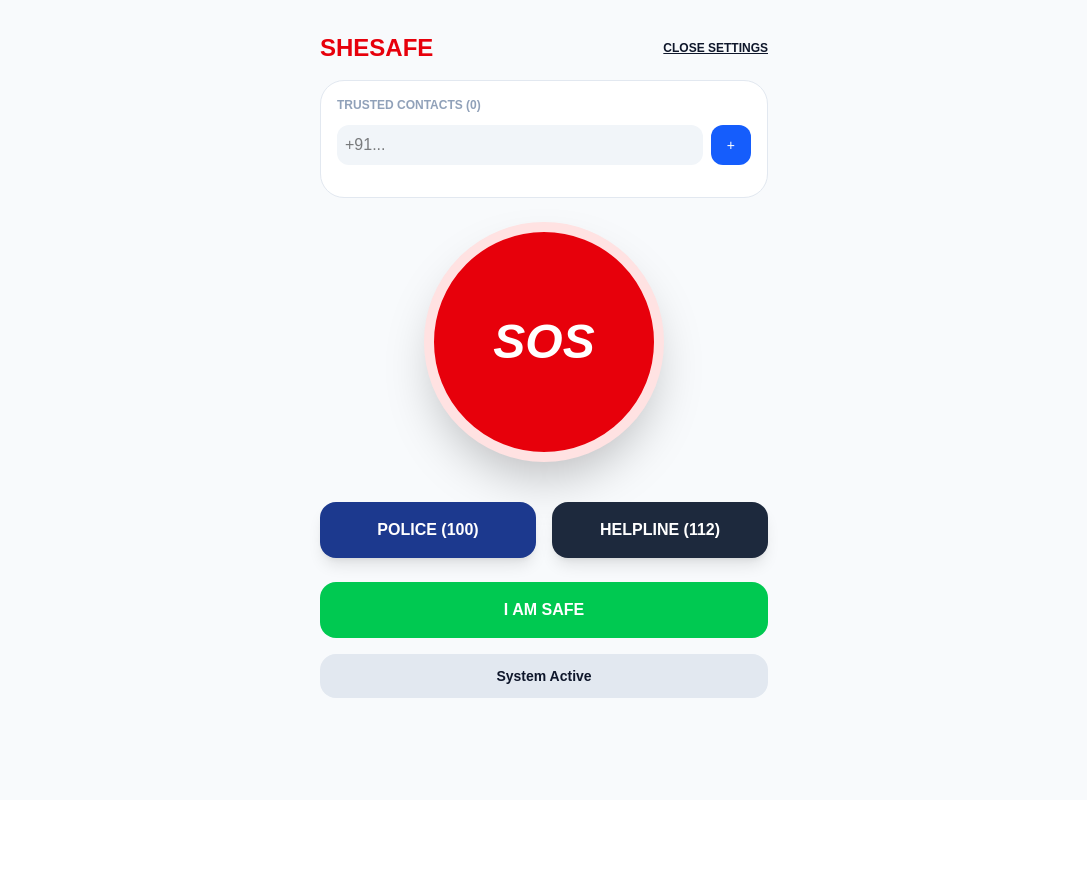
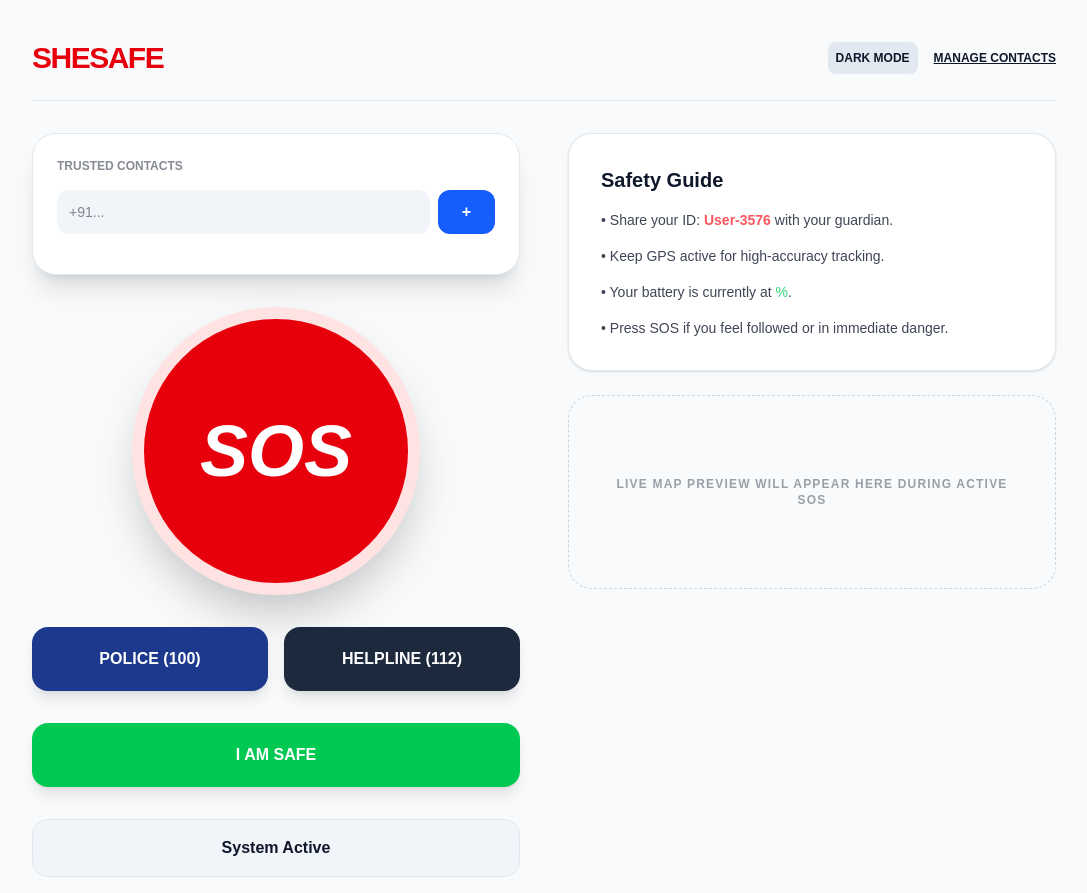
Before and after one commit to Poojakamblee/women-safety-site, a Next.js app: page / in a window 1280 px wide. Both pictures are taken after a click on the button "MANAGE CONTACTS". Shown: the whole page, without its empty margins (96-1183 px from the left). Before the commit the page ends 800 px from the top, so only its background shows below. Built offline with nearby package versions, Linux system fonts and the light colour scheme.

Commit message:
feat: dark mode toggle and responsive laptop layout

```diff
--- a/app/page.tsx
+++ b/app/page.tsx
@@ -9,8 +9,6 @@ export default function WomenSafetyApp() {
   const [location, setLocation] = useState<{lat: number, lng: number} | null>(null);
   const [battery, setBattery] = useState<number | null>(null);
   const [userId] = useState(() => "User-" + Math.floor(1000 + Math.random() * 9000));
-
-  // 1. MULTI-CONTACT STATE
   const [contacts, setContacts] = useState<string[]>([]);
   const [newContact, setNewContact] = useState("");
   const [showSettings, setShowSettings] = useState(false);
@@ -20,7 +18,17 @@ export default function WomenSafetyApp() {
     const saved = localStorage.getItem("shesafe_contacts");
     if (saved) setContacts(JSON.parse(saved));
     if (localStorage.getItem("shesafe_theme") === "dark") setDarkMode(true);
+
+    if ("getBattery" in navigator) {
+      (navigator as any).getBattery().then((bat: any) => setBattery(Math.round(bat.level * 100)));
+    }
   }, []);
+
+  const toggleTheme = () => {
+    const newMode = !darkMode;
+    setDarkMode(newMode);
+    localStorage.setItem("shesafe_theme", newMode ? "dark" : "light");
+  };
 
   const addContact = () => {
     if (newContact && !contacts.includes(newContact)) {
@@ -31,26 +39,17 @@ export default function WomenSafetyApp() {
     }
   };
 
-  const removeContact = (num: string) => {
-    const updated = contacts.filter(c => c !== num);
-    setContacts(updated);
-    localStorage.setItem("shesafe_contacts", JSON.stringify(updated));
-  };
-
   const triggerSOS = () => {
     if (contacts.length === 0) {
-      alert("Please add at least one contact!");
+      alert("Add a contact first!");
       setShowSettings(true);
       return;
     }
-
     if (navigator.geolocation) {
       navigator.geolocation.getCurrentPosition((pos) => {
         const { latitude, longitude } = pos.coords;
         setLocation({ lat: latitude, lng: longitude });
         setStatus("SOS SENT TO ALL");
-
-        // Update Firebase
         set(ref(db, `alerts/${userId}`), {
           location: { lat: latitude, lng: longitude },
           status: "EMERGENCY",
@@ -58,71 +57,82 @@ export default function WomenSafetyApp() {
           battery: battery || 100,
           userId: userId
         });
-
-        // SMS Logic for Multiple Numbers
-        const mapLink = `https://www.google.com/maps?q=${latitude},${longitude}`;
-        const message = encodeURIComponent(`🚨 SOS! Help me. Location: ${mapLink}`);
-
-        // On mobile, joining with commas triggers a group text or multi-send
-        const numbers = contacts.join(",");
-        window.location.href = `sms:${numbers}?body=${message}`;
+        const mapLink = `http://maps.google.com/?q=${latitude},${longitude}`;
+        window.location.href = `sms:${contacts.join(",")}?body=${encodeURIComponent("SOS! Help me: " + mapLink)}`;
       });
     }
   };
 
   return (
-    <main className={`min-h-screen p-4 transition-colors duration-500 ${darkMode ? 'bg-slate-950 text-white' : 'bg-slate-50 text-slate-900'}`}>
+    <main className={`min-h-screen transition-colors duration-500 flex flex-col items-center p-4 ${darkMode ? 'bg-slate-950 text-white' : 'bg-slate-50 text-slate-900'}`}>
 
-      {/* Header */}
-      <div className="max-w-md mx-auto flex justify-between py-4">
-        <h1 className="text-2xl font-black text-red-600">SHESAFE</h1>
+      {/* Header Area */}
+      <div className="w-full max-w-5xl flex justify-between items-center py-6 border-b border-slate-200 dark:border-slate-800 mb-8">
+        <h1 className="text-3xl font-black text-red-600 tracking-tighter">SHESAFE</h1>
+        <div className="flex gap-4 items-center">
+          <button onClick={toggleTheme} className="text-xs font-bold uppercase p-2 rounded-lg bg-slate-200 dark:bg-slate-800">
+            {darkMode ? 'Light Mode' : 'Dark Mode'}
+          </button>
           <button onClick={() => setShowSettings(!showSettings)} className="text-xs font-bold uppercase underline">
-          {showSettings ? "Close Settings" : "Manage Contacts"}
+            Manage Contacts
           </button>
         </div>
+      </div>
 
-      <div className="max-w-md mx-auto flex flex-col items-center">
+      {/* Main Content Grid: This fills the laptop screen better */}
+      <div className="w-full max-w-5xl grid grid-cols-1 lg:grid-cols-2 gap-12 items-start">
 
-        {/* SETTINGS PANEL */}
+        {/* Left Side: SOS Controls */}
+        <div className="flex flex-col items-center justify-center space-y-8">
           {showSettings && (
-          <div className={`w-full p-4 rounded-3xl mb-6 border ${darkMode ? 'bg-slate-900 border-slate-800' : 'bg-white border-slate-200'}`}>
-            <h2 className="text-xs font-bold uppercase mb-3 text-slate-400">Trusted Contacts ({contacts.length})</h2>
+            <div className={`w-full p-6 rounded-3xl border shadow-xl ${darkMode ? 'bg-slate-900 border-slate-800' : 'bg-white border-slate-200'}`}>
+              <h2 className="text-xs font-bold uppercase mb-4 opacity-50">Trusted Contacts</h2>
               <div className="flex gap-2 mb-4">
-              <input
-                type="tel" value={newContact} onChange={(e) => setNewContact(e.target.value)}
-                placeholder="+91..." className="flex-1 p-2 rounded-xl bg-slate-100 text-black outline-none"
-              />
-              <button onClick={addContact} className="bg-blue-600 text-white px-4 rounded-xl text-sm">+</button>
+                <input type="tel" value={newContact} onChange={(e) => setNewContact(e.target.value)} placeholder="+91..." className="flex-1 p-3 rounded-xl bg-slate-100 dark:bg-slate-800 text-sm outline-none" />
+                <button onClick={addContact} className="bg-blue-600 text-white px-6 rounded-xl font-bold">+</button>
               </div>
-            <div className="space-y-2">
+              <div className="flex flex-wrap gap-2">
                 {contacts.map(num => (
-                <div key={num} className="flex justify-between items-center bg-slate-100 p-2 rounded-lg text-black text-sm">
-                  <span>{num}</span>
-                  <button onClick={() => removeContact(num)} className="text-red-500 font-bold">X</button>
-                </div>
+                  <span key={num} className="bg-slate-200 dark:bg-slate-800 px-3 py-1 rounded-full text-xs font-bold flex gap-2">
+                    {num} <button onClick={() => setContacts(contacts.filter(c => c !== num))} className="text-red-500">x</button>
+                  </span>
                 ))}
               </div>
             </div>
           )}
 
-        {/* SOS BUTTON */}
-        <button onClick={triggerSOS} className="w-60 h-60 bg-red-600 rounded-full shadow-2xl active:scale-90 transition-all border-[10px] border-red-100 flex items-center justify-center mb-10">
-          <span className="text-white text-5xl font-black italic">SOS</span>
+          <button onClick={triggerSOS} className="w-72 h-72 bg-red-600 rounded-full shadow-2xl active:scale-90 transition-all border-[12px] border-red-100 dark:border-red-900 flex items-center justify-center">
+            <span className="text-white text-7xl font-black italic">SOS</span>
           </button>
 
-        {/* EMERGENCY ACTIONS */}
-        <div className="w-full grid grid-cols-2 gap-4 mb-6">
-          <a href="tel:100" className="bg-blue-900 text-white py-4 rounded-2xl font-black text-center shadow-lg"> POLICE (100)</a>
-          <a href="tel:112" className="bg-slate-800 text-white py-4 rounded-2xl font-black text-center shadow-lg"> HELPLINE (112)</a>
+          <div className="w-full grid grid-cols-2 gap-4">
+            <a href="tel:100" className="bg-blue-900 text-white py-5 rounded-2xl font-black text-center shadow-lg hover:bg-blue-800">POLICE (100)</a>
+            <a href="tel:112" className="bg-slate-800 text-white py-5 rounded-2xl font-black text-center shadow-lg hover:bg-black">HELPLINE (112)</a>
           </div>
 
-        <button onClick={() => set(ref(db, `alerts/${userId}`), null)} className="w-full bg-green-500 text-white py-4 rounded-2xl font-bold mb-4">
-           I AM SAFE
-        </button>
+          <button onClick={() => set(ref(db, `alerts/${userId}`), null)} className="w-full bg-green-500 text-white py-5 rounded-2xl font-black shadow-lg hover:bg-green-600">I AM SAFE</button>
+          <div className={`w-full p-4 rounded-2xl text-center font-bold border ${darkMode ? 'bg-slate-900 border-slate-800' : 'bg-slate-100 border-slate-200'}`}>{status}</div>
+        </div>
 
-        <div className={`w-full p-3 rounded-2xl text-center text-sm font-bold ${darkMode ? 'bg-slate-800' : 'bg-slate-200'}`}>
-          {status}
+        {/* Right Side: Information Panel (Fills the empty laptop space) */}
+        <div className="hidden lg:flex flex-col gap-6">
+          <div className={`p-8 rounded-3xl border ${darkMode ? 'bg-slate-900 border-slate-800' : 'bg-white border-slate-200 shadow-sm'}`}>
+            <h3 className="text-xl font-black mb-4">Safety Guide</h3>
+            <ul className="space-y-4 text-sm opacity-80 font-medium">
+              <li>• Share your ID: <span className="font-bold text-red-500">{userId}</span> with your guardian.</li>
+              <li>• Keep GPS active for high-accuracy tracking.</li>
+              <li>• Your battery is currently at <span className="text-green-500">{battery}%</span>.</li>
+              <li>• Press SOS if you feel followed or in immediate danger.</li>
+            </ul>
           </div>
+
+          <div className={`p-8 rounded-3xl border border-dashed ${darkMode ? 'border-slate-800' : 'border-slate-300'}`}>
+            <p className="text-center text-xs font-bold uppercase tracking-widest opacity-40 py-12">
+              Live Map Preview will appear here during active SOS
+            </p>
+          </div>
+        </div>
+
       </div>
     </main>
   );
```
Lines whose indentation alone changed are shown as unchanged.
